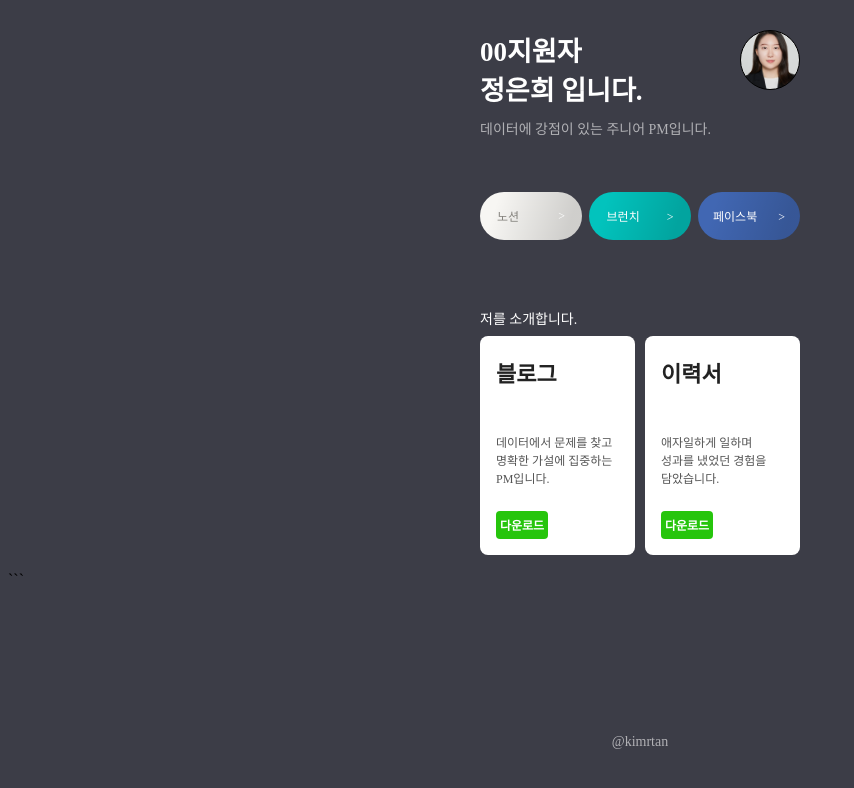
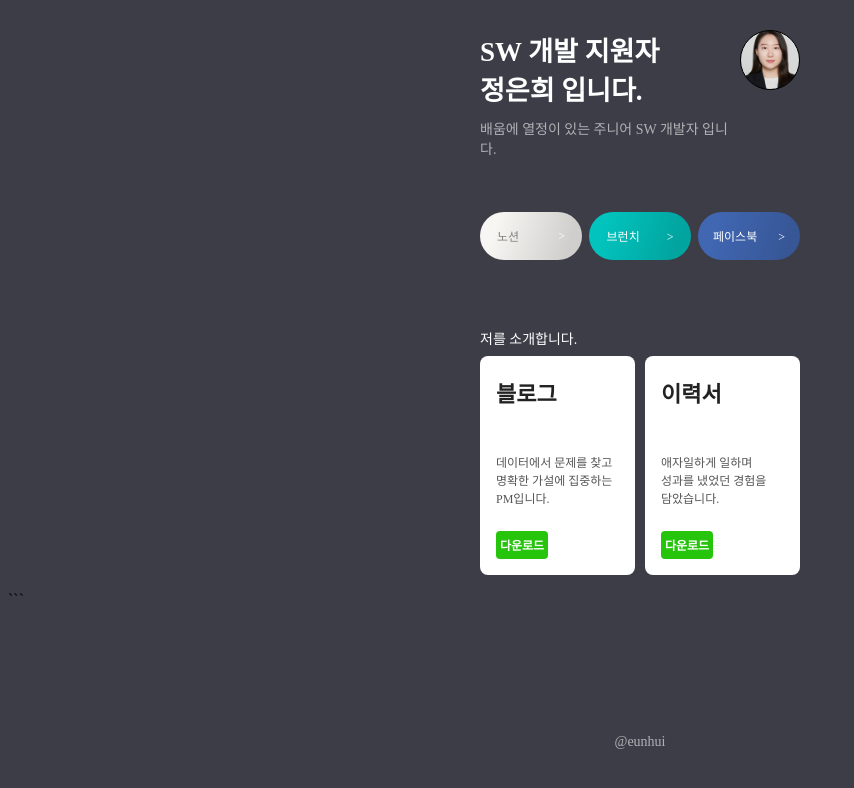
Before and after one commit to EunHui-0126/mypage, a plain HTML site: page index.html in a window 1280 px wide. Shown: the whole page, without its empty margins (0-854 px from the left). Drawn offline with Linux system fonts and the light colour scheme; a web font is replaced by a local one.

Commit message:
Update index.html

```diff
--- a/index.html
+++ b/index.html
@@ -136,13 +136,13 @@
     <div class="wrap">
         <div class="pro">
             <div class="headcopy">
-                <h1 class="main">00지원자<br>정은희 입니다.</h1>
-                <p class="sub">데이터에 강점이 있는 주니어 PM입니다.</p>
+                <h1 class="main">SW 개발 지원자<br>정은희 입니다.</h1>
+                <p class="sub">배움에 열정이 있는 주니어 SW 개발자 입니다.</p>
             </div>
             <div class="profile"></div>
         </div>
         <div class="minis">
-            <a class="notion" target="_blank" href="https://spartacodingclub.kr/">노션             <span style="color:#FFFFFF">></span></a>
+            <a class="notion" target="_blank" href="https://www.notion.so/b86786debc5b491abd794f0bcfac1dcb">노션             <span style="color:#FFFFFF">></span></a>
             <a class="brunch" target="_blank" href="https://spartacodingclub.kr/">브런치         ></a>
             <a class="facebook" target="_blank" href="https://spartacodingclub.kr/">페이스북       ></a>
         </div>
@@ -153,13 +153,13 @@
                 <div class="desc">데이터에서 문제를 찾고<br>명확한 가설에 집중하는<br>PM입니다.</div>
                 <div class="btn">다운로드</div>
             </a>
-            <a target="_blank" href="이력서_정은희.pdf">
+            <a target="_blank" href=" ">
                 <div class="name">이력서</div>
                 <div class="desc">애자일하게 일하며<br>성과를 냈었던 경험을<br>담았습니다.</div>
                 <div class="btn">다운로드</div>
             </a>
         </div>
-        <div style="color:#B1B1B5;font-size: 14px;background-position: center;background-size: cover;position: absolute;bottom: 50px;">@kimrtan</div>
+        <div style="color:#B1B1B5;font-size: 14px;background-position: center;background-size: cover;position: absolute;bottom: 50px;">@eunhui</div>
     </div>
 </body>
 </html>
```
